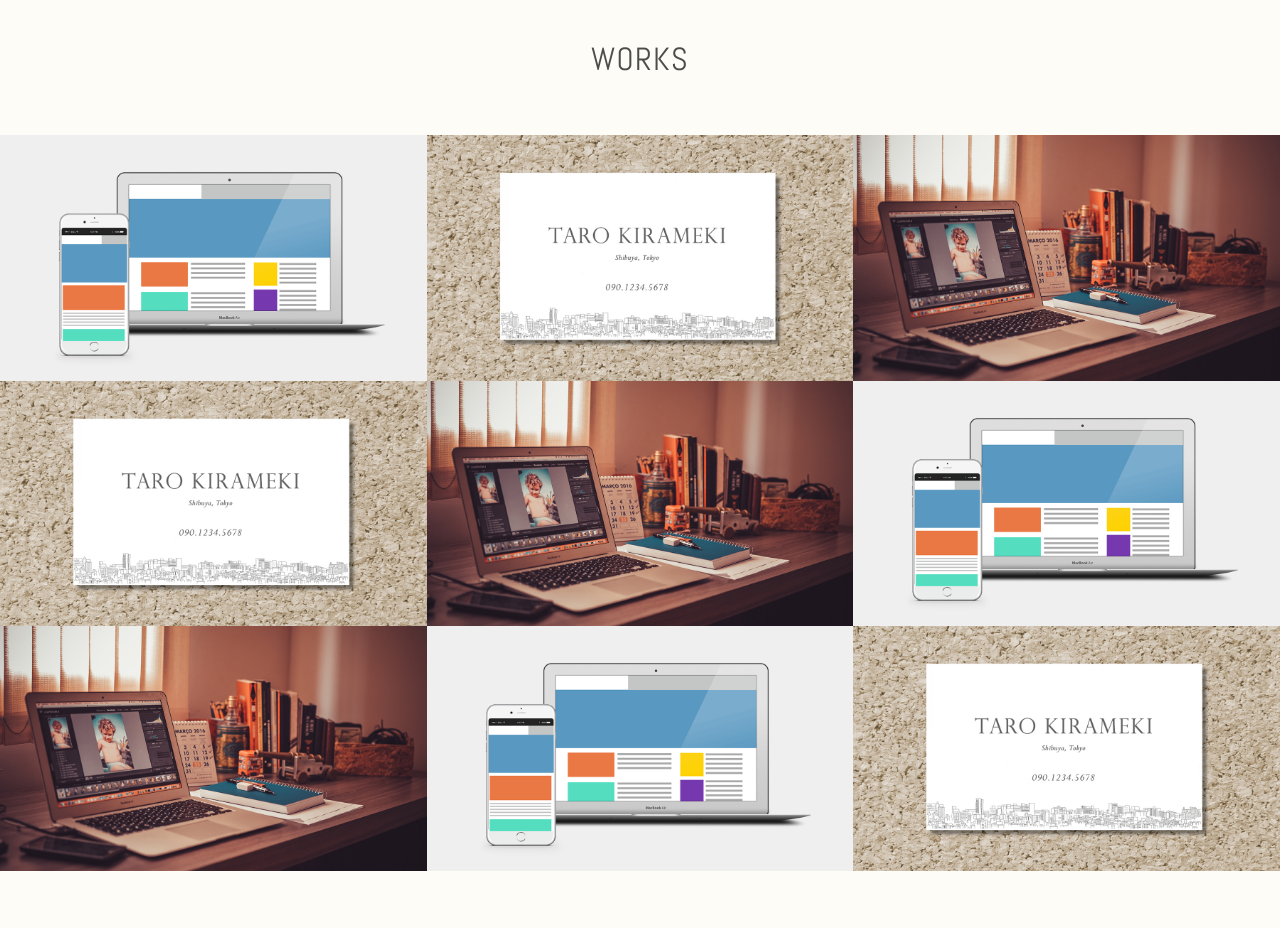
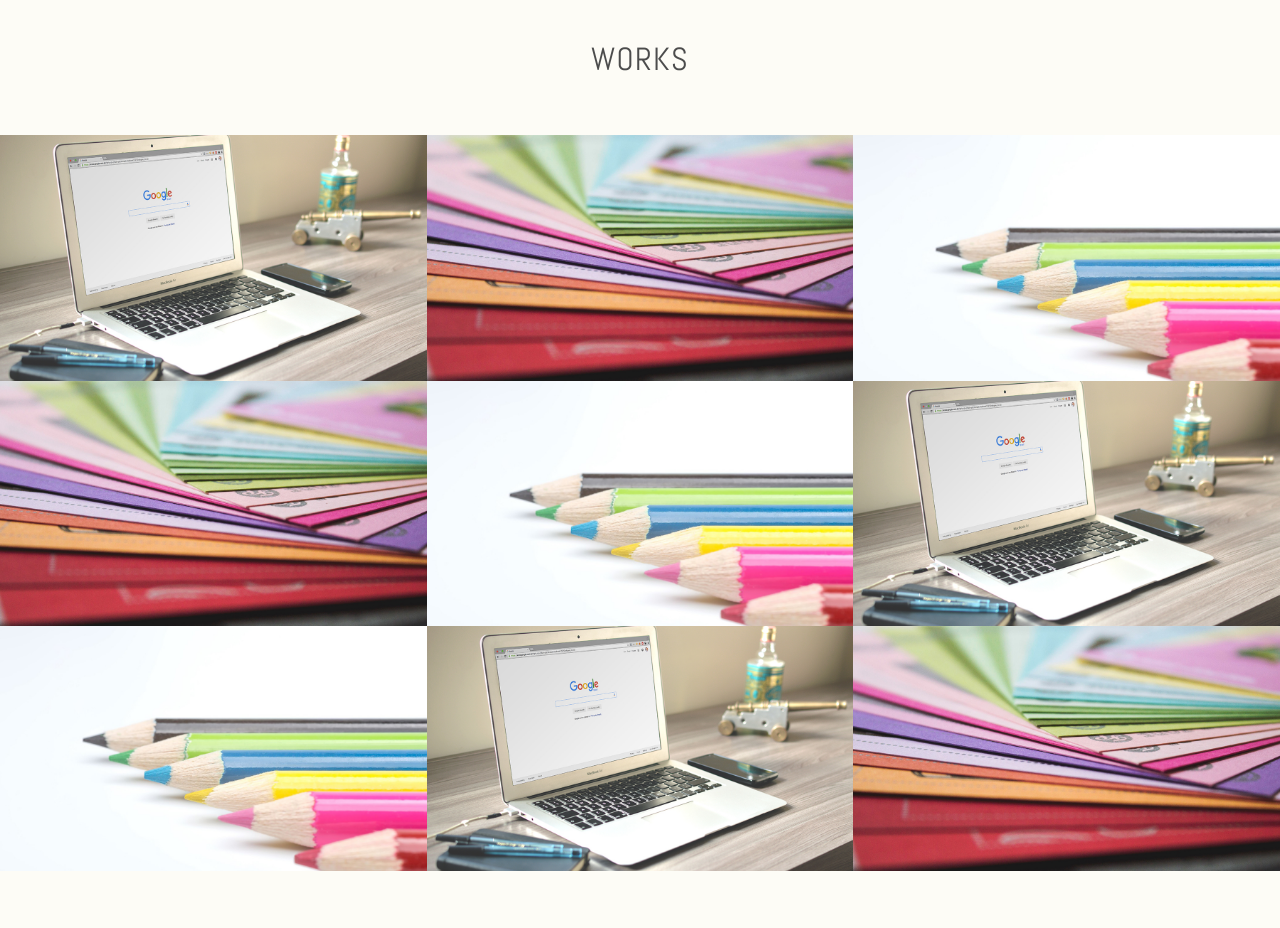
Before and after one commit to taekina/taekina.github.io, a plain HTML site: page index.html in a window 1280 px wide. Shown: the part 1060-1988 px from the top of the page. Drawn offline with nearby package versions, Linux system fonts and the light colour scheme.

Commit message:
imgchange

```diff
--- a/index.html
+++ b/index.html
@@ -14,7 +14,7 @@
             <a href="#contact" class="button-contact"><i aria-label="お問い合わせ" class="fa fa-envelope-o"></i></a>
             <div class="profile">
                 <h1 class="site-title abel uppercase text-center">Web Designer <span>Taeko Kina</span></h1>
-                <img src="./images/img_profile.jpg" alt="プロフィール写真" width="140" height="140" class="block-center profile-icon">
+                <img src="./images/img_profile_sepia.jpg" alt="プロフィール写真" width="140" height="140" class="block-center profile-icon">
                 <p>沖縄を拠点にWebデザイナー、Web制作専門として活動している、きなたえこです。活動1年目になりますが、Webの無限の可能性と面白さに、制作側として、とてもやりがいと、面白さを感じてます。常に勉強し続け、常にスキルアップを目指しながら、運用や問題解決も含めて、お客様に寄り添うWebサイトを提供いたします。</p>
             </div>
         </header>
@@ -43,7 +43,7 @@
                 <h2 class="text-center">Works</h2>
                 <div class="works-box">
                         <a href="#">
-                            <img src="./images/img_work_site.png" alt="株式会社きらめき コーポレートサイト様 Webサイトデザイン">
+                            <img src="./images/web.jpg" alt="株式会社きらめき コーポレートサイト様 Webサイトデザイン">
                             <div class="works-box-inner">
                                 <div class="text-center">
                                     <h3>株式会社きらめき コーポレートサイト</h3>
@@ -55,7 +55,7 @@
                 </div>
                 <div class="works-box">
                     <a href="#">
-                        <img src="./images/img_work_card.jpg" alt="きらめき花子様 名刺デザイン">
+                        <img src="./images/meishi.jpg" alt="きらめき花子様 名刺デザイン">
                         <div class="works-box-inner">
                             <div class="text-center">
                                 <h3>きらめき花子様 名刺</h3>
@@ -67,7 +67,7 @@
                 </div>
                 <div class="works-box">
                     <a href="#">
-                        <img src="./images/img_work_blog.jpg" alt="WordPressオリジナルテーマ">
+                        <img src="./images/img_design.jpg" alt="WordPressオリジナルテーマ">
                         <div class="works-box-inner">
                                 <div class="text-center">
                                     <h3>ブログデザイン</h3>
@@ -79,7 +79,7 @@
                 </div>
                 <div class="works-box">
                     <a href="#">
-                        <img src="./images/img_work_card.jpg" alt="きらめき花子様 名刺デザイン">
+                        <img src="./images/meishi.jpg" alt="きらめき花子様 名刺デザイン">
                         <div class="works-box-inner">
                             <div class="text-center">
                                 <h3>きらめき花子様 名刺</h3>
@@ -91,7 +91,7 @@
                 </div>
                 <div class="works-box">
                     <a href="#">
-                        <img src="./images/img_work_blog.jpg" alt="WordPressオリジナルテーマ">
+                        <img src="./images/img_design.jpg" alt="WordPressオリジナルテーマ">
                         <div class="works-box-inner">
                             <div class="text-center">
                                 <h3>ブログデザイン</h3>
@@ -103,7 +103,7 @@
                 </div>
                 <div class="works-box">
                     <a href="#">
-                        <img src="./images/img_work_site.png" alt="株式会社きらめき コーポレートサイト様 Webサイトデザイン">
+                        <img src="./images/web.jpg" alt="株式会社きらめき コーポレートサイト様 Webサイトデザイン">
                         <div class="works-box-inner">
                             <div class="text-center">
                                 <h3>株式会社きらめき コーポレートサイト</h3>
@@ -115,7 +115,7 @@
                 </div>
                 <div class="works-box">
                     <a href="#">
-                        <img src="./images/img_work_blog.jpg" alt="WordPressオリジナルテーマ">
+                        <img src="./images/img_design.jpg" alt="WordPressオリジナルテーマ">
                         <div class="works-box-inner">
                             <div class="text-center">
                                 <h3>ブログデザイン</h3>
@@ -127,7 +127,7 @@
                 </div>
                 <div class="works-box">
                     <a href="#">
-                        <img src="./images/img_work_site.png" alt="株式会社きらめき コーポレートサイト様 Webサイトデザイン">
+                        <img src="./images/web.jpg" alt="株式会社きらめき コーポレートサイト様 Webサイトデザイン">
                         <div class="works-box-inner">
                             <div class="text-center">
                                 <h3>株式会社きらめき コーポレートサイ</h3>
@@ -139,7 +139,7 @@
                 </div>
                 <div class="works-box">
                     <a href="#">
-                        <img src="./images/img_work_card.jpg" alt="きらめき花子様 名刺デザイン">
+                        <img src="./images/meishi.jpg" alt="きらめき花子様 名刺デザイン">
                         <div class="works-box-inner">
                             <div class="text-center">
                                 <h3>きらめき花子様 名刺</h3>
```
Also changed, not shown: images/img_design.jpg (added), images/img_profile_sepia.jpg (added), images/meishi.jpg (added), images/web.jpg (added).
